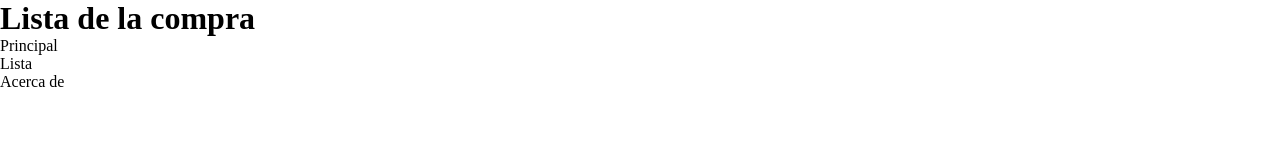
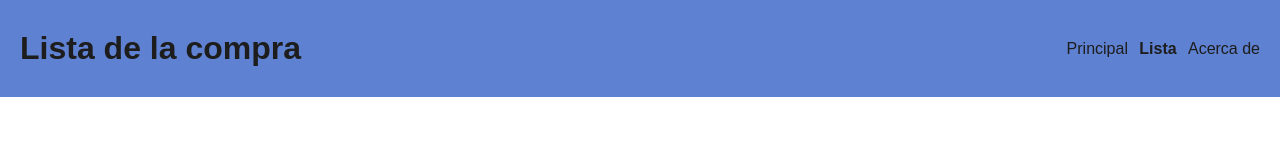
Before and after one commit to darqsa/-darqsa-202207-w1ch4-david-arques, a plain HTML site: page index.html in a window 1280 px wide. Drawn offline with Linux system fonts and the light colour scheme.

Commit message:
Added styling to header

```diff
--- a/index.html
+++ b/index.html
@@ -5,14 +5,14 @@
     <meta http-equiv="X-UA-Compatible" content="IE=edge" />
     <meta name="viewport" content="width=device-width, initial-scale=1.0" />
     <link rel="stylesheet" href="style.css" />
-    <title>Document</title>
+    <title>Lista de la compra</title>
   </head>
   <body>
     <header>
       <h1>Lista de la compra</h1>
       <ul>
         <li>Principal</li>
-        <li>Lista</li>
+        <li class="actual-page">Lista</li>
         <li>Acerca de</li>
       </ul>
     </header>
--- a/style.css
+++ b/style.css
@@ -2,9 +2,32 @@
   box-sizing: border-box;
   margin: 0;
   padding: 0;
+  font-family: Arial, Helvetica, sans-serif;
 }
 
 img {
   display: block;
   max-width: 100%;
 }
+
+header {
+  display: flex;
+  padding: 30px 20px;
+  justify-content: space-between;
+  background-color: #5e81d1;
+  color: rgb(29, 29, 29);
+}
+
+header > ul {
+  display: flex;
+  min-width: 0;
+  align-items: center;
+}
+header li {
+  list-style-type: none;
+  min-width: 60px;
+  text-align: center;
+}
+.actual-page {
+  font-weight: bold;
+}
```
